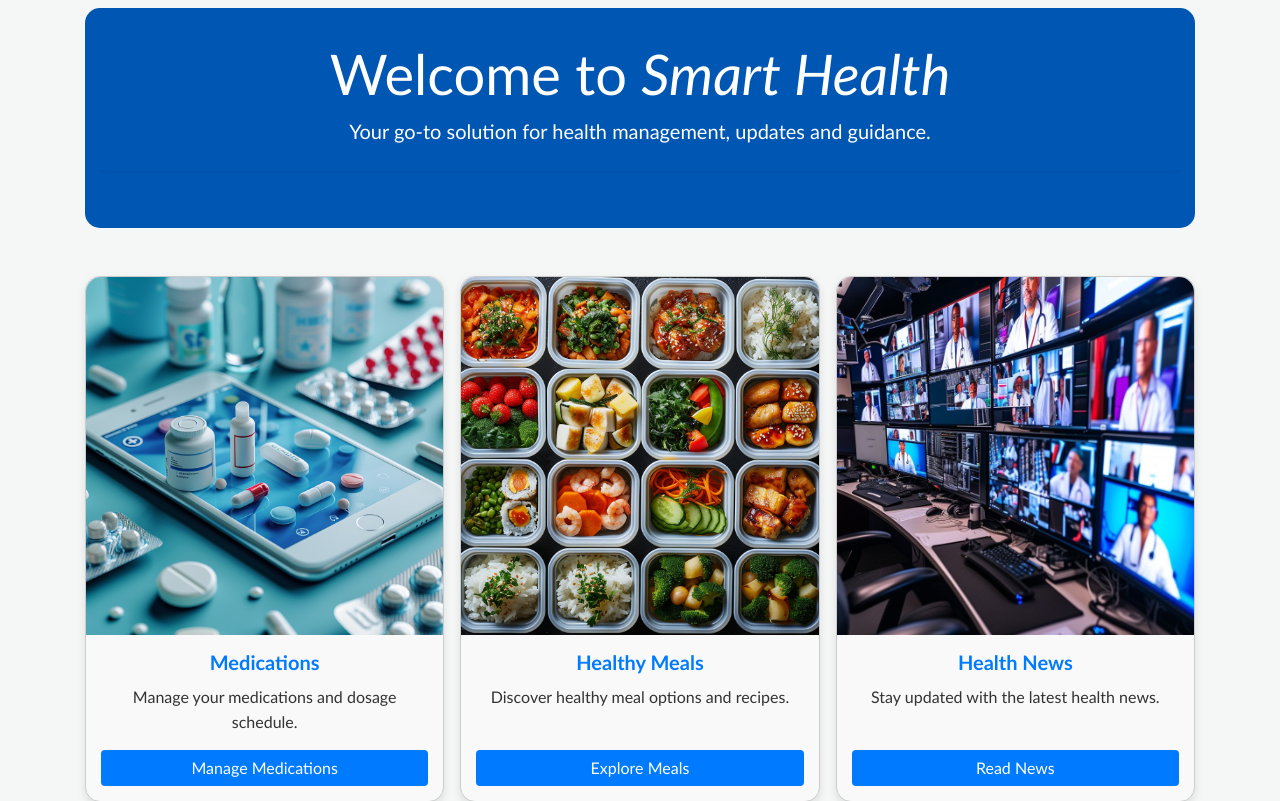
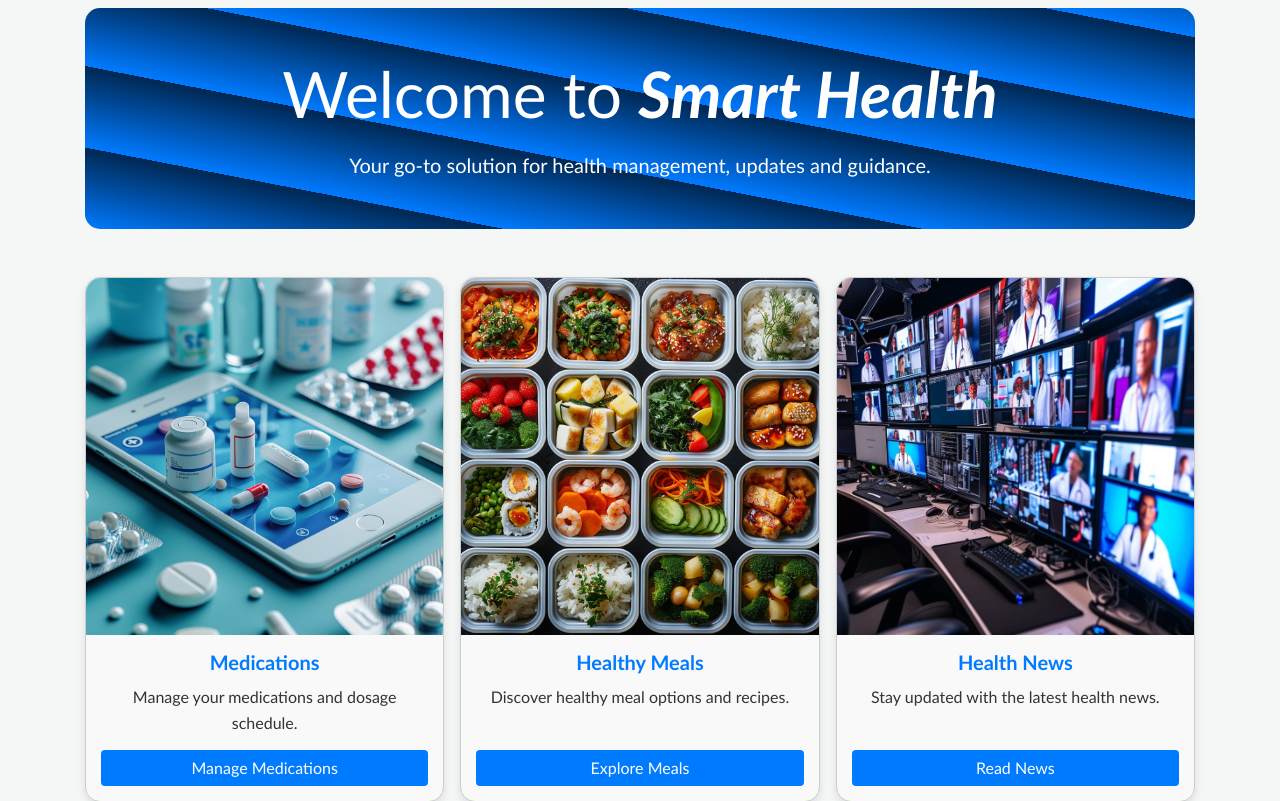
Before and after one commit to m-ismail-x2/medicloud, a Flask app: page / in a window 1280 px wide. Shown: the part 64-865 px from the top of the page. Run offline with Flask 3, Linux system fonts and the light colour scheme; some libraries are stand-ins or nearby versions.

Commit message:
Style: enhance jumbotron

```diff
--- a/static/css/styles.css
+++ b/static/css/styles.css
@@ -151,10 +151,20 @@ div.card-header.text-white {
 
 /* Jumbotron */
 .jumbotron {
-    background-color: #0056b3;
+    background: repeating-linear-gradient(11deg, #007aff, #002751 10vh);
     color: white;
     padding: 2rem 1rem;
     border-radius: 15px;
+}
+
+.jumbotron > h1 {
+    font-size: 4rem;
+    margin: 1rem;
+}
+
+.jumbotron > p {
+    font-size: 20px;
+    margin: 1rem;
 }
 
 .jumbotron .btn-primary {
--- a/templates/index.html
+++ b/templates/index.html
@@ -2,9 +2,8 @@
 
 {% block content %}
 <div class="jumbotron text-center">
-    <h1 class="display-4">Welcome to <i><b>Smart Health</b></i></h1>
-    <p class="lead">Your go-to solution for health management, updates and guidance.</p>
-    <hr class="my-4">
+    <h1>Welcome to <i><b>Smart Health</b></i></h1>
+    <p>Your go-to solution for health management, updates and guidance.</p>
 </div>
 
 <div class="container mt-5">
```
